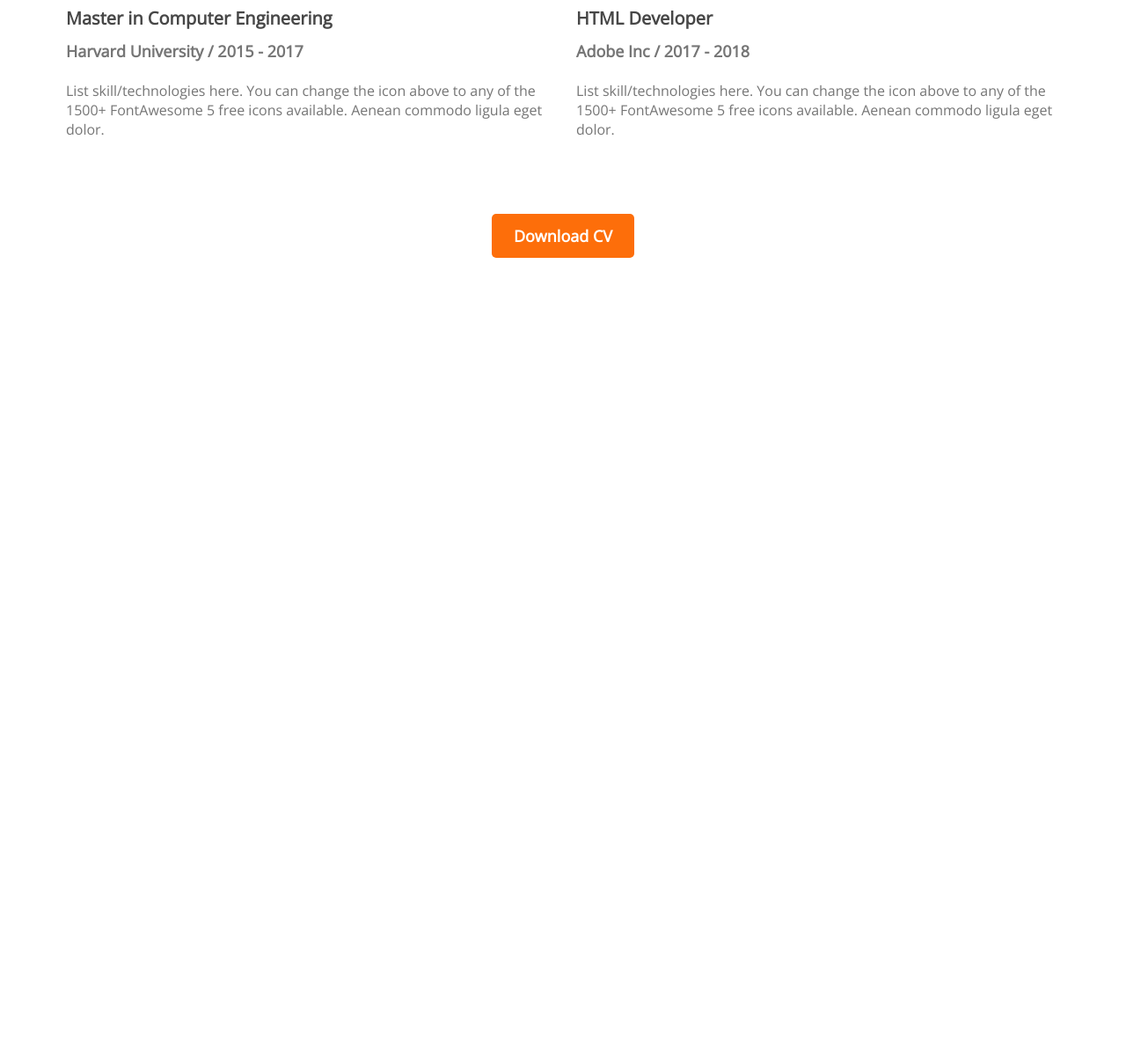
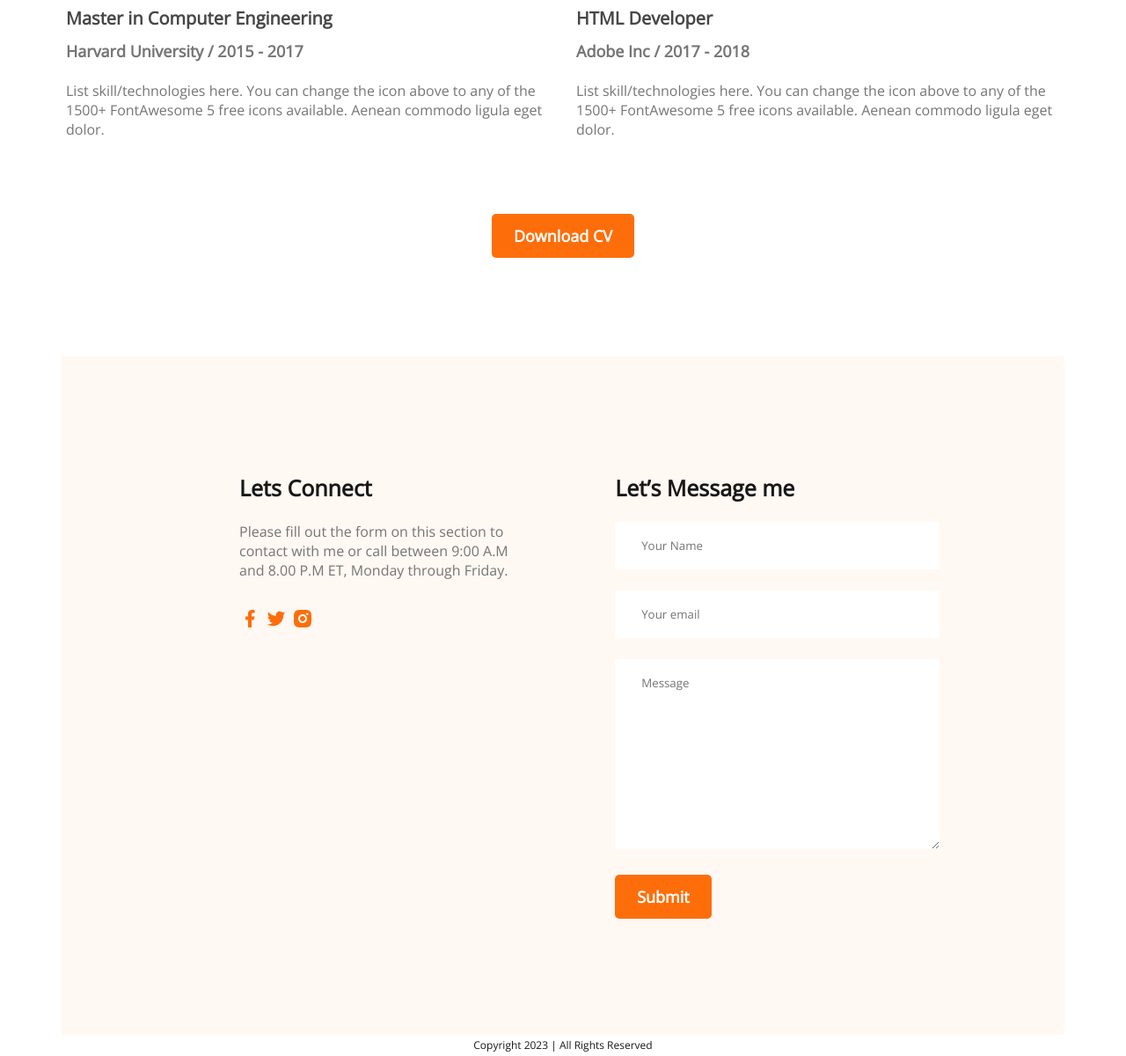
Before and after one commit to shompaaa/developer-portfolio, a plain HTML site: page index.html in a window 1280 px wide. Shown: the part 2810-4010 px from the top of the page at 88% size. Before the commit the page ends 3110 px from the top, so only its background shows below. Drawn offline with nearby package versions, Linux system fonts and the light colour scheme.

Commit message:
contact us added

```diff
--- a/index.html
+++ b/index.html
@@ -149,12 +149,35 @@
         </section>
         <!-- Resume Section End -->
 
+        <!-- Contact Section Start -->
+        <section class="contact">
+            <div class="connect">
+                <h2 class="section-title">Lets Connect</h2>
+                <p class="section-description">Please fill out the form on this section to contact with me or call between 9:00 A.M and 8.00 P.M ET, Monday through Friday.</p>
+                <img src="images/icons/facebook.png" alt="Facebook">
+                <img src="images/icons/twitter.png" alt="Twitter">
+                <img src="images/icons/insta.png" alt="Instagram">
+
+            </div>
+            <div class="message">
+                <h2 class="section-title">Let’s Message me</h2>
+                <form action="">
+                    <input type="text" placeholder="Your Name">
+                    <input type="email" placeholder="Your email">
+                    <textarea name="" id="" cols="30" rows="10" placeholder="Message"></textarea>
+                    <input type="submit" value="Submit" class="btn-primary">
+                </form>
+
+            </div>
+        </section>
+        <!-- Contact Section End -->
+
     </main>
     <!-- Main Section End -->
 
     <!-- Footer Start -->
     <footer>
-
+        <p class="footer">Copyright 2023 | All Rights Reserved</p>
     </footer>
     <!-- Footer End -->
 </body>
--- a/styles/portfolio.css
+++ b/styles/portfolio.css
@@ -169,3 +169,34 @@ main {
     margin-top: 50px;
     text-align: center;
 }
+
+/* Contact Section Styles */
+.contact {
+    display: flex;
+    gap: 110px;
+    background: #FFF8F3;
+    padding: 130px 200px;
+}
+.contact .section-title {
+    text-align: left;
+    margin-bottom: 20px;
+    font-size: 25px;
+}
+.contact .section-description {
+    text-align: left;
+    font-size: 16px;
+}
+
+.contact input[type="text"], input[type="email"], textarea {
+    margin-bottom: 24px;
+    border: 0;
+    width: 100%;
+    padding: 18px 30px;
+}
+
+/* Footer Section Styles */
+.footer{
+    text-align: center;
+    font-size: 12px;
+    color: #181818
+}
```
